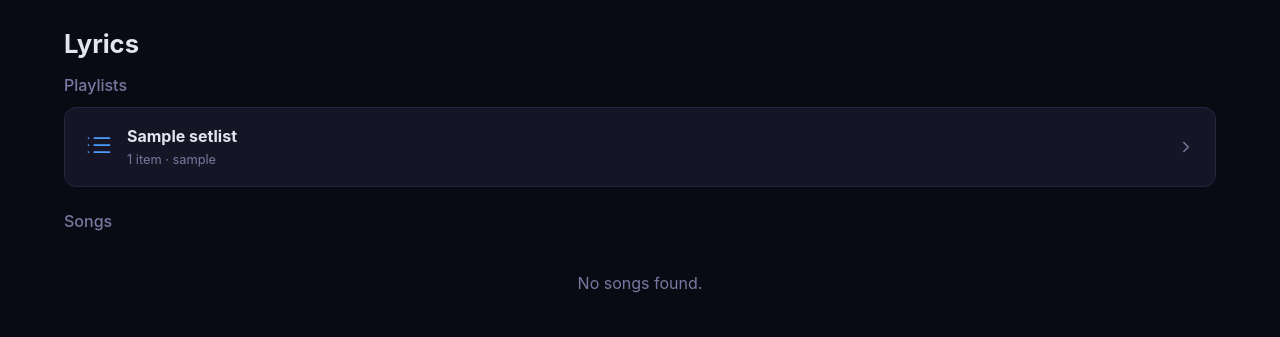
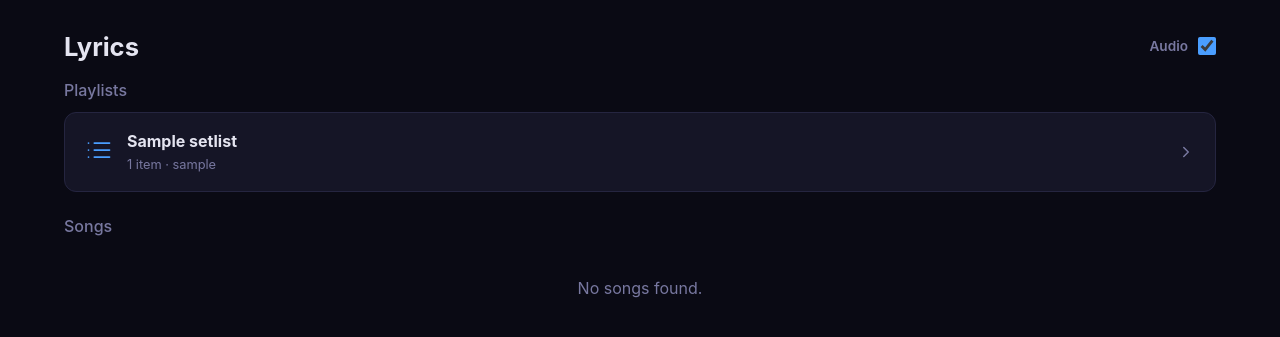
Before and after one commit to thedeadend-band/bandmate, a Django app: page /lyrics/ in a window 1280 px wide. Shown: the part 67-404 px from the top of the page. Run offline with Django 4.2, Linux system fonts and the light colour scheme; a user stored in the database is signed in; tables that the repository leaves empty hold one stand-in row (values such as "Sample post"); data that the repository does not hold is empty; some libraries are stand-ins or nearby versions.

Commit message:
Add lyrics audio preference

```diff
--- a/player/static/player/css/style.css
+++ b/player/static/player/css/style.css
@@ -1290,6 +1290,18 @@ body {
 /* hide the hidden input */
 .checkbox-label input[type="hidden"] { display: none; }
 
+.lyrics-audio-toggle {
+  color: var(--text-secondary);
+  font-size: 0.85rem;
+  font-weight: 600;
+  min-height: 36px;
+}
+
+.lyrics-audio-toggle input[type="checkbox"] {
+  width: 18px;
+  height: 18px;
+}
+
 /* ---- Playlists (song list page) --------------------------------------- */
 
 .section-header {
--- a/player/templates/player/base.html
+++ b/player/templates/player/base.html
@@ -9,7 +9,7 @@
   <script>
     (function(){var t=localStorage.getItem('bm-theme')||'dark';document.documentElement.setAttribute('data-theme',t)})();
   </script>
-  <link rel="stylesheet" href="{% static 'player/css/style.css' %}?v=6">
+  <link rel="stylesheet" href="{% static 'player/css/style.css' %}?v=7">
   {% block extra_head %}{% endblock %}
 </head>
 <body>
--- a/player/templates/player/lyrics_list.html
+++ b/player/templates/player/lyrics_list.html
@@ -4,13 +4,17 @@
 {% block content %}
 <div class="section-header">
   <h1 class="page-title">Lyrics</h1>
+  <label class="checkbox-label lyrics-audio-toggle">
+    <span>Audio</span>
+    <input type="checkbox" id="lyrics-audio-toggle" checked>
+  </label>
 </div>
 
 <h2 class="queue-subtitle">Playlists</h2>
 {% if setlists %}
 <div class="songs-grid">
   {% for sl in setlists %}
-  <a href="{% url 'lyrics_setlist_player' sl.pk %}" class="song-card setlist-card">
+  <a href="{% url 'lyrics_setlist_player' sl.pk %}" class="song-card setlist-card lyrics-nav-link">
     <div class="song-icon setlist-icon">
       <svg width="28" height="28" viewBox="0 0 24 24" fill="none" stroke="currentColor" stroke-width="1.5" stroke-linecap="round" stroke-linejoin="round">
         <line x1="8" y1="6" x2="21" y2="6"/><line x1="8" y1="12" x2="21" y2="12"/><line x1="8" y1="18" x2="21" y2="18"/>
@@ -38,7 +42,7 @@
 <div class="songs-grid">
   {% for song in songs %}
   <div class="song-row">
-    <a href="{% url 'lyrics_song_player' song.name %}" class="song-card">
+    <a href="{% url 'lyrics_song_player' song.name %}" class="song-card lyrics-nav-link">
       <div class="song-icon">
         <svg width="28" height="28" viewBox="0 0 24 24" fill="none" stroke="currentColor" stroke-width="1.5" stroke-linecap="round" stroke-linejoin="round">
           <path d="M9 18V5l12-2v13"/><circle cx="6" cy="18" r="3"/><circle cx="18" cy="16" r="3"/>
@@ -86,4 +90,35 @@
   <p>No songs found.</p>
 </div>
 {% endif %}
+<script>
+  (function() {
+    var checkbox = document.getElementById('lyrics-audio-toggle');
+    var links = document.querySelectorAll('.lyrics-nav-link');
+    var key = 'bm-lyrics-audio-enabled';
+    if (!checkbox) return;
+
+    function enabledValue() {
+      return checkbox.checked ? '1' : '0';
+    }
+
+    function updateLinks() {
+      links.forEach(function(link) {
+        var url = new URL(link.getAttribute('href'), window.location.origin);
+        url.searchParams.set('audio', enabledValue());
+        link.href = url.pathname + url.search + url.hash;
+      });
+    }
+
+    var stored = localStorage.getItem(key);
+    if (stored !== null) {
+      checkbox.checked = stored !== '0';
+    }
+    updateLinks();
+
+    checkbox.addEventListener('change', function() {
+      localStorage.setItem(key, enabledValue());
+      updateLinks();
+    });
+  })();
+</script>
 {% endblock %}
--- a/player/templates/player/lyrics_setlist_player.html
+++ b/player/templates/player/lyrics_setlist_player.html
@@ -54,7 +54,7 @@
 <script>
   window.LYRICS_PLAYER_MODE = 'setlist';
 </script>
-<script src="{% static 'player/js/lyrics_player.js' %}?v=20260602"></script>
+<script src="{% static 'player/js/lyrics_player.js' %}?v=20260608-audio-toggle"></script>
 {% else %}
 <div class="empty-state">
   <h3>No playable songs</h3>
--- a/player/templates/player/lyrics_song_player.html
+++ b/player/templates/player/lyrics_song_player.html
@@ -49,5 +49,5 @@
 <script>
   window.LYRICS_PLAYER_MODE = 'single';
 </script>
-<script src="{% static 'player/js/lyrics_player.js' %}?v=20260602"></script>
+<script src="{% static 'player/js/lyrics_player.js' %}?v=20260608-audio-toggle"></script>
 {% endblock %}
```
Also changed, not shown: player/static/player/js/lyrics_player.js (+64 -12 lines).
